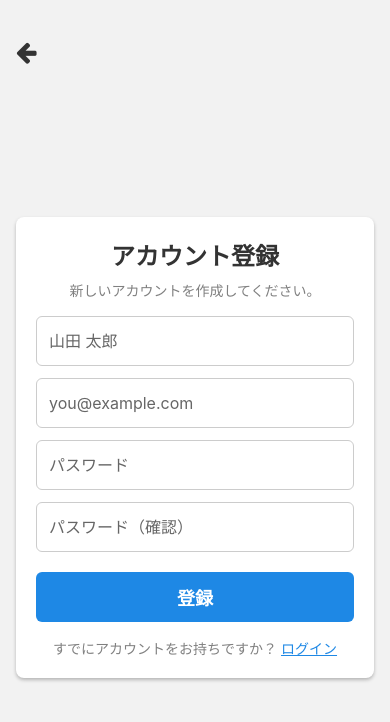
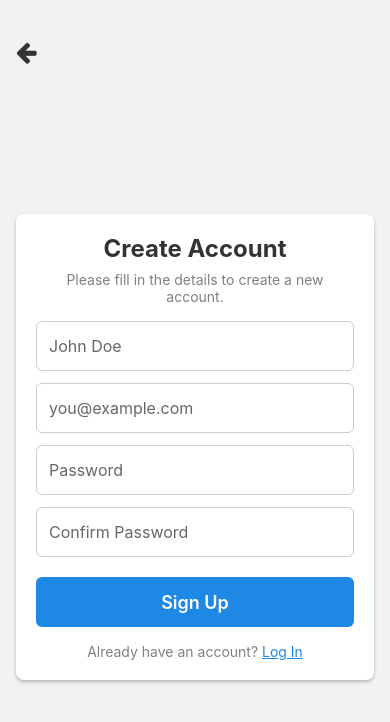
Before and after one commit to HackathonMember/soundgo, a React Native app in the folder frontend/: screen /Registration in a window 390 px wide. Shown: the top 722 px of the page. Built offline with nearby package versions, Linux system fonts and the light colour scheme.

Commit message:
日本語だった部分を英語に変更

```diff
--- a/frontend/src/screens/LoginOrRegisterScreen.jsx
+++ b/frontend/src/screens/LoginOrRegisterScreen.jsx
@@ -41,7 +41,7 @@ const LoginOrRegisterScreen = ({ navigation }) => {
             color="#000"
             style={{ marginRight: 10 }}
           />
-          <Text style={styles.buttonText}>New Registration</Text>
+          <Text style={styles.buttonText}>Sign Up</Text>
         </TouchableOpacity>
       </View>
     </ImageBackground>
--- a/frontend/src/screens/LoginScreen.jsx
+++ b/frontend/src/screens/LoginScreen.jsx
@@ -24,29 +24,26 @@ const LoginScreen = ({ navigation }) => {
     // 注意書き画面遷移確認のために一時的に追加
     navigation.navigate("Caution");
 
-    // 基本的なバリデーション
     if (!email || !password) {
-      setError("メールアドレスとパスワードを入力してください。");
+      setError("Please enter your email and password.");
       setIsLoading(false);
       return;
     }
 
-    // 実際のログイン処理をここに実装します
     try {
-      await new Promise((resolve) => setTimeout(resolve, 1000)); // ログイン処理のシミュレーション
+      await new Promise((resolve) => setTimeout(resolve, 1000));
       setIsLoading(false);
-      RNAlert.alert("ログイン成功", "正常にログインしました。", [
+      RNAlert.alert("Login Successful", "You have successfully logged in.", [
         { text: "OK", onPress: () => console.log("OK Pressed") },
       ]);
     } catch (err) {
-      setError("ログインに失敗しました。再度お試しください。");
+      setError("Login failed. Please try again.");
       setIsLoading(false);
     }
   };
 
   return (
     <ScrollView contentContainerStyle={styles.container}>
-      {/* 戻るボタン */}
       <TouchableOpacity
         style={styles.backButton}
         onPress={() => navigation.navigate("LoginOrRegister")}
@@ -54,10 +51,8 @@ const LoginScreen = ({ navigation }) => {
         <FontAwesome name="arrow-left" size={24} color="#333" />
       </TouchableOpacity>
       <View style={styles.card}>
-        <Text style={styles.title}>ログイン</Text>
-        <Text style={styles.description}>
-          アカウントにログインしてください。
-        </Text>
+        <Text style={styles.title}>Log In</Text>
+        <Text style={styles.description}>Please log in to your account.</Text>
         <View style={styles.form}>
           <TextInput
             style={styles.input}
@@ -70,7 +65,7 @@ const LoginScreen = ({ navigation }) => {
           />
           <TextInput
             style={styles.input}
-            placeholder="パスワード"
+            placeholder="Password"
             value={password}
             onChangeText={(text) => setPassword(text)}
             secureTextEntry
@@ -92,17 +87,17 @@ const LoginScreen = ({ navigation }) => {
             {isLoading ? (
               <ActivityIndicator color="#fff" />
             ) : (
-              <Text style={styles.buttonText}>ログイン</Text>
+              <Text style={styles.buttonText}>Log In</Text>
             )}
           </TouchableOpacity>
         </View>
         <View style={styles.footer}>
           <Text style={styles.footerText}>
-            アカウントをお持ちでないですか？{" "}
+            Don't have an account?{" "}
             <TouchableOpacity
               onPress={() => navigation.navigate("Registration")}
             >
-              <Text style={styles.registerLink}>新規登録</Text>
+              <Text style={styles.registerLink}>Sign Up</Text>
             </TouchableOpacity>
           </Text>
         </View>
@@ -130,12 +125,12 @@ const styles = StyleSheet.create({
     backgroundColor: "#fff",
     padding: 20,
     borderRadius: 8,
-    elevation: 3, // Androidのシャドウ
-    shadowColor: "#000", // iOSのシャドウ
-    shadowOffset: { width: 0, height: 2 }, // iOSのシャドウ
-    shadowOpacity: 0.25, // iOSのシャドウ
-    shadowRadius: 3.84, // iOSのシャドウ
-    marginTop: 50, // 戻るボタンと重ならないようにマージンを追加
+    elevation: 3,
+    shadowColor: "#000",
+    shadowOffset: { width: 0, height: 2 },
+    shadowOpacity: 0.25,
+    shadowRadius: 3.84,
+    marginTop: 50,
   },
   title: {
     fontSize: 24,
--- a/frontend/src/screens/RegistrationScreen.jsx
+++ b/frontend/src/screens/RegistrationScreen.jsx
@@ -27,38 +27,39 @@ const RegistrationScreen = ({ navigation }) => {
     navigation.navigate("Explanation");
 
     if (!name || !email || !password || !confirmPassword) {
-      setError("すべての項目を入力してください。");
+      setError("Please fill in all fields.");
       setIsLoading(false);
       return;
     }
 
     if (password !== confirmPassword) {
-      setError("パスワードが一致しません。");
+      setError("Passwords do not match.");
       setIsLoading(false);
       return;
     }
 
     if (password.length < 8) {
-      setError("パスワードは8文字以上である必要があります。");
+      setError("Password must be at least 8 characters long.");
       setIsLoading(false);
       return;
     }
 
     try {
-      await new Promise((resolve) => setTimeout(resolve, 1000));
+      await new Promise((resolve) => setTimeout(resolve, 1000)); // Simulate registration process
       setIsLoading(false);
-      RNAlert.alert("登録成功", "アカウントが正常に作成されました。", [
-        { text: "OK", onPress: () => console.log("OK Pressed") },
-      ]);
+      RNAlert.alert(
+        "Registration Successful",
+        "Your account has been created.",
+        [{ text: "OK", onPress: () => console.log("OK Pressed") }]
+      );
     } catch (err) {
-      setError("登録に失敗しました。再度お試しください。");
+      setError("Registration failed. Please try again.");
       setIsLoading(false);
     }
   };
 
   return (
     <ScrollView contentContainerStyle={styles.container}>
-      {/* 戻るボタン */}
       <TouchableOpacity
         style={styles.backButton}
         onPress={() => navigation.navigate("LoginOrRegister")}
@@ -66,14 +67,14 @@ const RegistrationScreen = ({ navigation }) => {
         <FontAwesome name="arrow-left" size={24} color="#333" />
       </TouchableOpacity>
       <View style={styles.card}>
-        <Text style={styles.title}>アカウント登録</Text>
+        <Text style={styles.title}>Create Account</Text>
         <Text style={styles.description}>
-          新しいアカウントを作成してください。
+          Please fill in the details to create a new account.
         </Text>
         <View style={styles.form}>
           <TextInput
             style={styles.input}
-            placeholder="山田 太郎"
+            placeholder="John Doe"
             value={name}
             onChangeText={(text) => setName(text)}
             placeholderTextColor="#666"
@@ -89,7 +90,7 @@ const RegistrationScreen = ({ navigation }) => {
           />
           <TextInput
             style={styles.input}
-            placeholder="パスワード"
+            placeholder="Password"
             value={password}
             onChangeText={(text) => setPassword(text)}
             secureTextEntry
@@ -97,7 +98,7 @@ const RegistrationScreen = ({ navigation }) => {
           />
           <TextInput
             style={styles.input}
-            placeholder="パスワード（確認）"
+            placeholder="Confirm Password"
             value={confirmPassword}
             onChangeText={(text) => setConfirmPassword(text)}
             secureTextEntry
@@ -119,15 +120,15 @@ const RegistrationScreen = ({ navigation }) => {
             {isLoading ? (
               <ActivityIndicator color="#fff" />
             ) : (
-              <Text style={styles.buttonText}>登録</Text>
+              <Text style={styles.buttonText}>Sign Up</Text>
             )}
           </TouchableOpacity>
         </View>
         <View style={styles.footer}>
           <Text style={styles.footerText}>
-            すでにアカウントをお持ちですか？{" "}
+            Already have an account?{" "}
             <TouchableOpacity onPress={() => navigation.navigate("Login")}>
-              <Text style={styles.loginLink}>ログイン</Text>
+              <Text style={styles.loginLink}>Log In</Text>
             </TouchableOpacity>
           </Text>
         </View>
```
